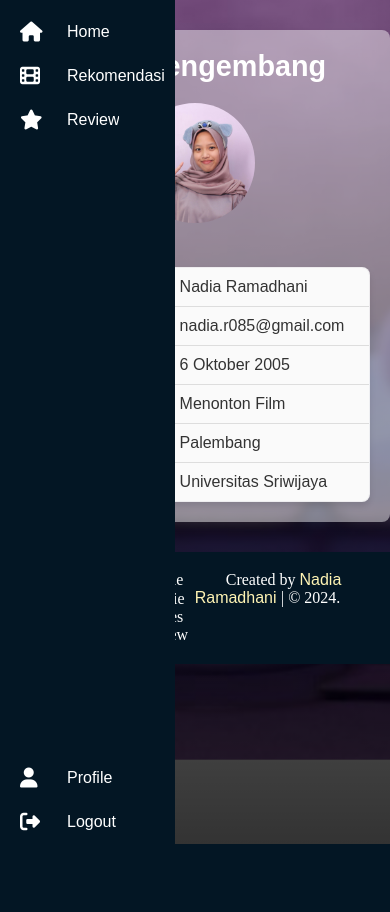
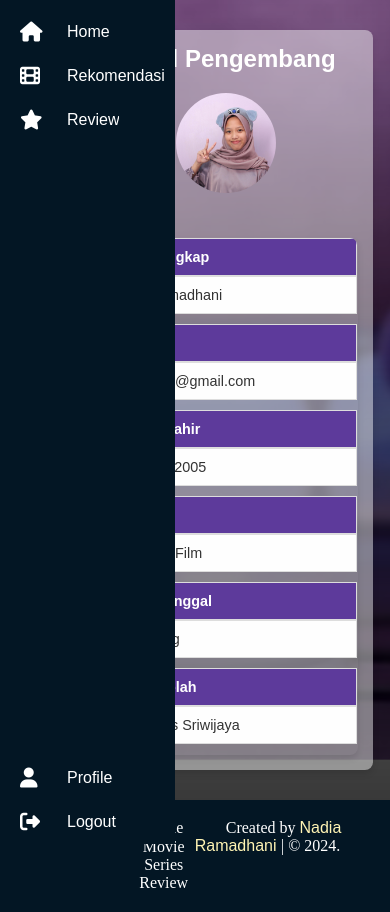
Before and after one commit to nadiar610/rekomendasifilm, a PHP site: page /profile.html in a window 390 px wide. Before the commit the page ends 844 px from the top, so only its background shows below. Run offline with PHP 8.4, Linux system fonts and the light colour scheme.

Commit message:
Update profile.css

```diff
--- a/css/profile.css
+++ b/css/profile.css
@@ -12,7 +12,7 @@
     text-align: center;
     /* padding: 20px; */
     background-image: linear-gradient(rgba(0, 0, 0, 0.336), rgba(0, 0, 0, 0.8)),
-      url("/pweb2nadia/WebJurnalFilm/img/bg5.jpg");
+      url("../img/bg5.jpg");
     background-size: cover;
     background-position: center;
     background-repeat: no-repeat;
@@ -36,34 +36,30 @@
     box-shadow: 0 4px 6px rgba(0, 0, 0, 0.1);
   }
 
-  /* Gaya untuk gambar profil */
+  /* Gambar Profil */
   .profile-img {
     width: 150px;
     height: 150px;
     border-radius: 50%;
     margin-bottom: 20px;
+    object-fit: cover;
   }
 
-  /* Tabel Profil Pengguna */
+  /* Tabel Profil */
   table {
     width: 100%;
-    max-width: 100%;
     margin-top: 20px;
-    background-color: rgba(255, 255, 255, 0.85);
     border-collapse: collapse;
     border-radius: 8px;
     overflow: hidden;
     box-shadow: 0 4px 6px rgba(0, 0, 0, 0.1);
   }
 
-  table,
-  th,
-  td {
+  table, th, td {
     border: 1px solid #ddd;
   }
 
-  th,
-  td {
+  th, td {
     padding: 12px;
     text-align: left;
     font-size: 1rem;
@@ -78,34 +74,17 @@
     background-color: #fafafa;
   }
 
-  /* Tombol Edit Profil */
-  .edit-button {
-    display: inline-block;
-    background-color: #044b4a;
-    color: white;
-    padding: 12px 24px;
-    border: none;
-    border-radius: 5px;
-    font-size: 1rem;
-    text-decoration: none;
-    margin-top: 20px;
-    transition: background-color 0.3s;
-    font-weight: bold;
-  }
 
-  .edit-button:hover {
-    background-color: #5d3a9b;
-  }
-
-  /* Responsif */
   @media (max-width: 768px) {
     .container {
-      width: 100%;
+      margin-left: 1rem;
       padding: 20px;
+      width: 95%;
     }
 
     h2 {
-      font-size: 1.8rem;
+      font-size: 1.5rem;
+      text-align: center;
     }
 
     .profile-img {
@@ -113,12 +92,46 @@
       height: 120px;
     }
 
-    table th,
-    table td {
+    th, td {
+      font-size: 0.9rem;
       padding: 10px;
     }
+  }
 
-    .edit-button {
-      padding: 10px 20px;
+  @media (max-width: 500px) {
+    .container {
+      margin-left: 5rem;
+      padding: 15px;
+      width: 75%;
+    }
+
+    .profile-img {
+      width: 100px;
+      height: 100px;
+    }
+
+    table {
+      font-size: 0.8rem;
+    }
+
+    th, td {
+      display: block;
+      width: 100%;
+      text-align: left;
+    }
+
+    tr {
+      margin-bottom: 10px;
+      display: block;
+    }
+
+    th {
+      background-color: #5d3a9b;
+      color: white;
+      font-weight: bold;
+    }
+
+    td {
+      background-color: #fefefe;
     }
   }
```
